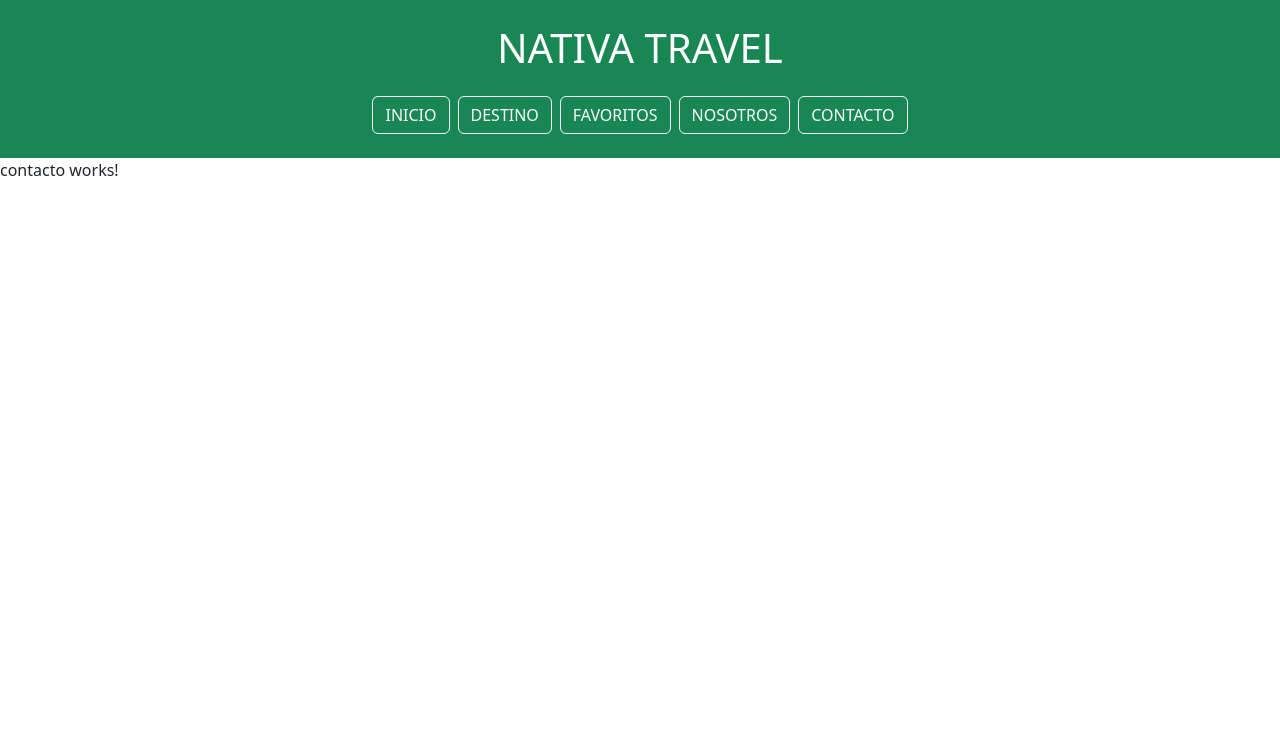
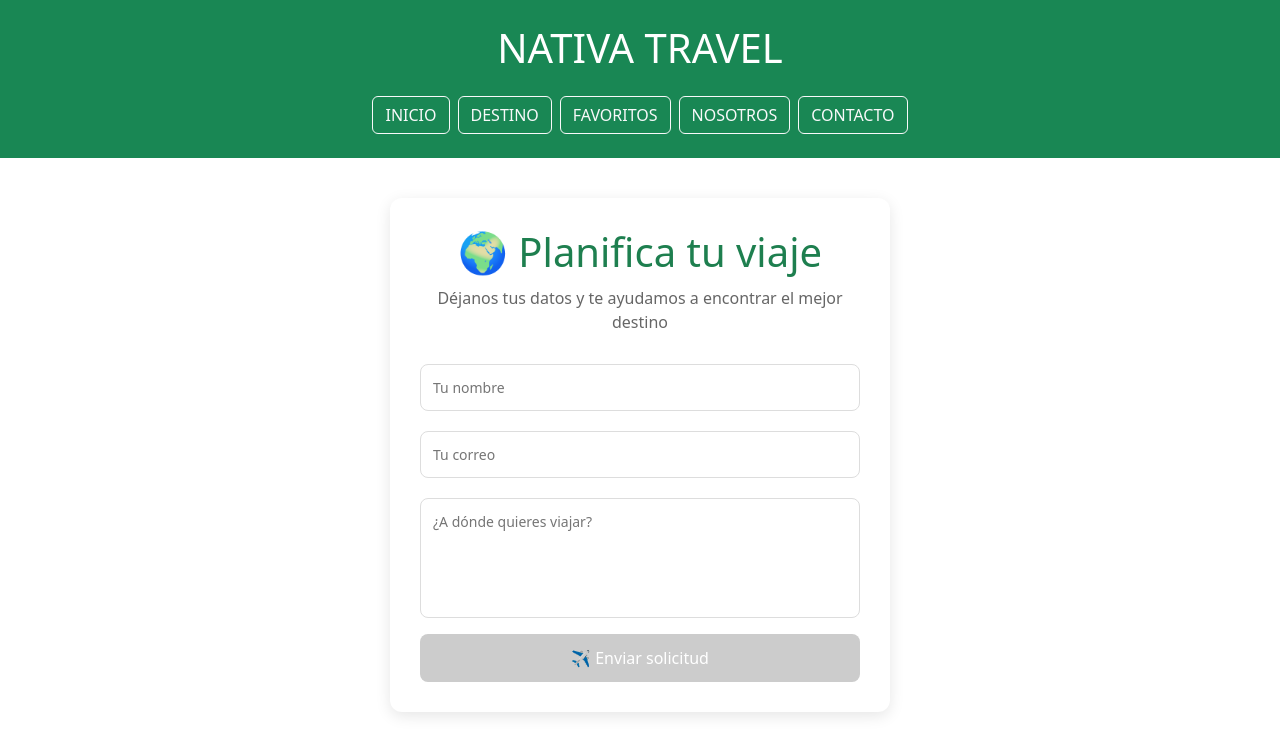
Before and after one commit to SantiagoT0611/turismo-frontend, an Angular app: page /contacto in a window 1280 px wide. Shown: the top 754 px of the page. Built offline with nearby package versions, Linux system fonts and the light colour scheme.

Commit message:
Se realiza la implementacion completa de la seccion de contacto con formulario y estilos

```diff
--- a/src/app/features/contacto/contacto.css
+++ b/src/app/features/contacto/contacto.css
@@ -0,0 +1,61 @@
+.contact-container {
+  max-width: 500px;
+  margin: 40px auto;
+  padding: 30px;
+  background: #ffffff;
+  border-radius: 12px;
+  box-shadow: 0px 4px 15px rgba(0, 0, 0, 0.1);
+  text-align: center;
+}
+
+.contact-container h1 {
+  color: #1e7f4f;
+  margin-bottom: 10px;
+}
+
+.contact-container p {
+  color: #666;
+  margin-bottom: 20px;
+}
+
+input, textarea {
+  width: 100%;
+  padding: 12px;
+  margin: 10px 0;
+  border: 1px solid #ddd;
+  border-radius: 8px;
+  font-size: 14px;
+  transition: 0.3s;
+}
+
+input:focus, textarea:focus {
+  border-color: #1e7f4f;
+  outline: none;
+  box-shadow: 0 0 5px rgba(30, 127, 79, 0.3);
+}
+
+textarea {
+  min-height: 120px;
+  resize: none;
+}
+
+button {
+  width: 100%;
+  padding: 12px;
+  background-color: #1e7f4f;
+  color: white;
+  border: none;
+  border-radius: 8px;
+  font-size: 16px;
+  cursor: pointer;
+  transition: 0.3s;
+}
+
+button:hover {
+  background-color: #16663e;
+}
+
+button:disabled {
+  background-color: #ccc;
+  cursor: not-allowed;
+}
--- a/src/app/features/contacto/contacto.html
+++ b/src/app/features/contacto/contacto.html
@@ -1 +1,33 @@
-<p>contacto works!</p>
+<div class="contact-container">
+  <h1>🌍 Planifica tu viaje</h1>
+  <p>Déjanos tus datos y te ayudamos a encontrar el mejor destino</p>
+
+  <form (ngSubmit)="enviarFormulario()" #form="ngForm">
+
+    <input
+      type="text"
+      name="nombre"
+      [(ngModel)]="contacto.nombre"
+      placeholder="Tu nombre"
+      required>
+
+    <input
+      type="email"
+      name="email"
+      [(ngModel)]="contacto.email"
+      placeholder="Tu correo"
+      required>
+
+    <textarea
+      name="mensaje"
+      [(ngModel)]="contacto.mensaje"
+      placeholder="¿A dónde quieres viajar?"
+      required>
+    </textarea>
+
+    <button type="submit" [disabled]="form.invalid">
+      ✈️ Enviar solicitud
+    </button>
+
+  </form>
+</div>
--- a/src/app/features/contacto/contacto.ts
+++ b/src/app/features/contacto/contacto.ts
@@ -1,9 +1,30 @@
 import { Component } from '@angular/core';
+import { FormsModule } from '@angular/forms';
 
 @Component({
   selector: 'app-contacto',
-  imports: [],
+  standalone: true,
+  imports: [FormsModule],
   templateUrl: './contacto.html',
-  styleUrl: './contacto.css',
+  styleUrls: ['./contacto.css'],
 })
-export class Contacto {}
+export class Contacto {
+
+  contacto = {
+    nombre: '',
+    email: '',
+    mensaje: ''
+  };
+
+  enviarFormulario() {
+    console.log('Formulario enviado:', this.contacto);
+
+    alert('Gracias por contactarnos ✈️🌍');
+
+    this.contacto = {
+      nombre: '',
+      email: '',
+      mensaje: ''
+    };
+  }
+}
```
Also changed, not shown: 1 other file (tests, documents, lock files or other folders).
